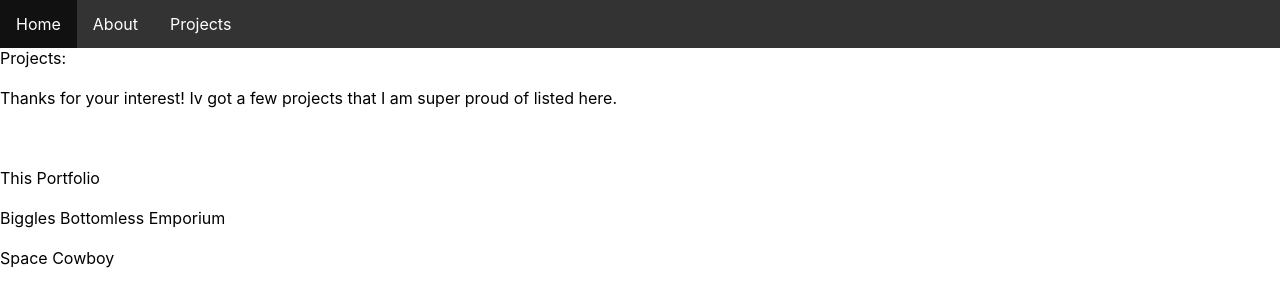
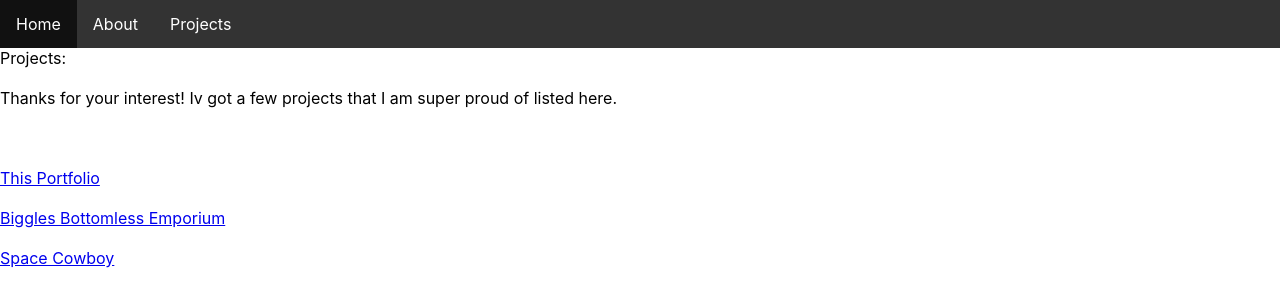
Before and after one commit to Cobanz/Portfolio, a React (Create React App) app in the folder portfolio/: page /projects in a window 1280 px wide. Shown: the top 306 px of the page. Built offline with nearby package versions, Linux system fonts and the light colour scheme.

Commit message:
got guts up

```diff
--- a/portfolio/src/landing/Landing.jsx
+++ b/portfolio/src/landing/Landing.jsx
@@ -1,4 +1,5 @@
 import React from 'react'
+import Me from "/Users/grant/Development/Portfolio/portfolio/src/me.png"
 
 function Landing() {
     return (
@@ -7,7 +8,8 @@ function Landing() {
             <br/>
             <div className="landing_container">
             <h1 className="landing_hello">Hey, I'm Grant!</h1>
-            <h4 className="landing_correction">Well I'm really <u>Charles G. Nichols</u>, but I go by Grant</h4>
+            <img className="landing_image" src={Me} alt="image of me"></img>
+            <h4 className="landing_correction">P.S. Well I'm really <u>Charles G. Nichols</u>, but I go by Grant</h4>
             </div>
         </div>
     )
--- a/portfolio/src/projects/Projects.jsx
+++ b/portfolio/src/projects/Projects.jsx
@@ -10,11 +10,11 @@ function Projects() {
             <div className="project_container">
             <br/>
             <br/>
-                <div>This Portfolio</div>
+                <div><a target="_blank" href="https://github.com/Cobanz/Portfolio/tree/main/portfolio">This Portfolio</a></div>
                 <br/>
-                <div>Biggles Bottomless Emporium</div>
+                <div><a target="_blank" href="https://github.com/Cobanz/Biggles-Bottomless-Emporium">Biggles Bottomless Emporium</a></div>
                 <br/>
-                <div>Space Cowboy</div>
+                <div><a target="_blank" href="https://github.com/Cobanz/Space-Cowboy-Game-Phase4">Space Cowboy</a></div>
             </div>
         </div>
     )
```
Also changed, not shown: portfolio/src/me.png (added).
